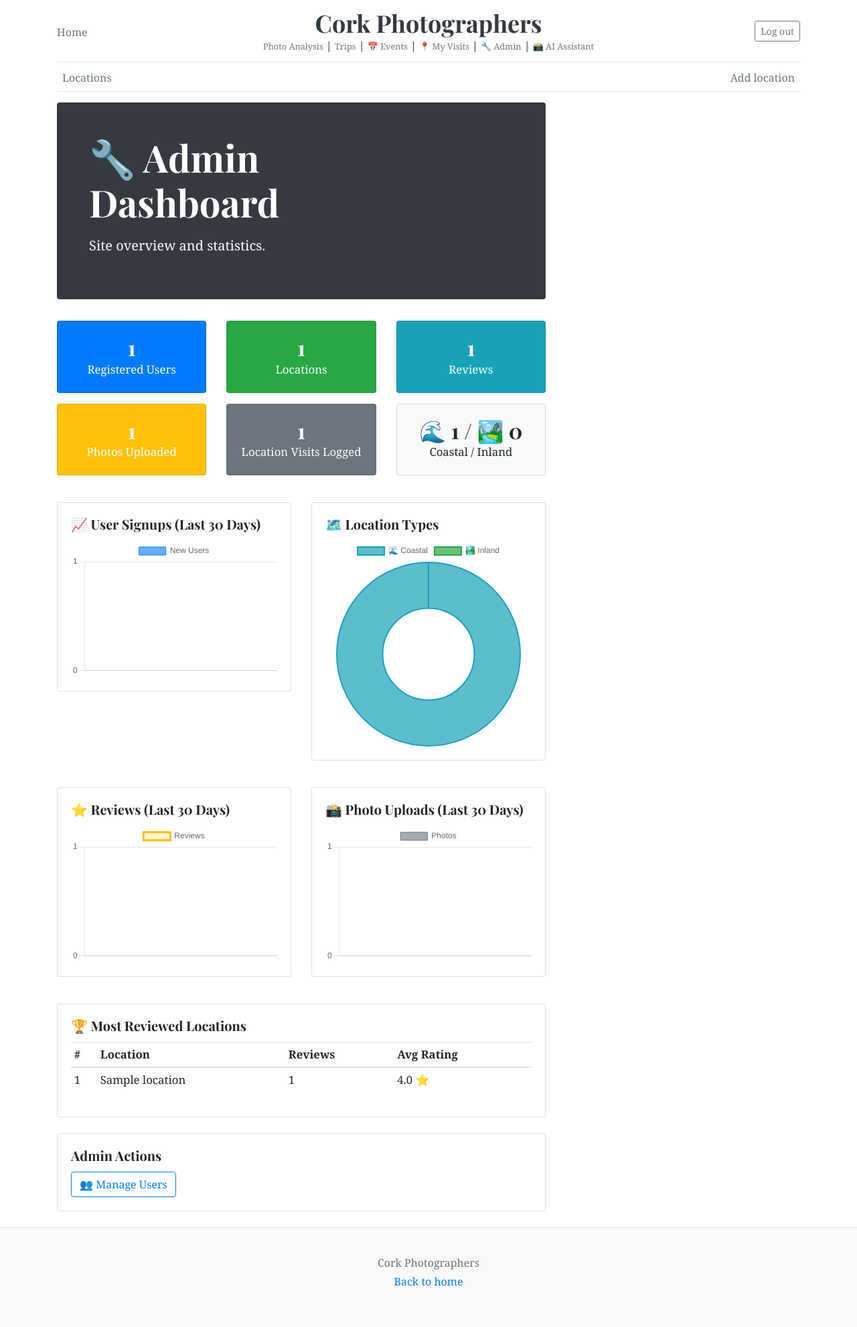
After one commit to EwanBrennan257/FinalYearProject, a Flask app: page /admin in a window 1280 px wide. The commit adds this page. Shown: the whole page at 67% size. Run offline with Flask 3, Linux system fonts and the light colour scheme; a user stored in the database is signed in; tables that the repository leaves empty hold one stand-in row (values such as "Sample post"); some libraries are stand-ins or nearby versions.

Commit message:
Add admin dashboard with charts and user management

```diff
--- a/app.py
+++ b/app.py
@@ -266,6 +266,16 @@ app.register_blueprint(init_events(db, Location))
 with app.app_context():
     db.create_all()
     print("✅ Database tables created!")
+
+    #auto promote the admin email from environment variable
+    admin_email = os.getenv("ADMIN_EMAIL")
+    if admin_email:
+        admin_email = admin_email.strip().lower()
+        admin_user = User.query.filter_by(email=admin_email).first()
+        if admin_user and admin_user.role != "admin":
+            admin_user.role = "admin"
+            db.session.commit()
+            print(f"✅ {admin_email} promoted to admin!")
 
 @login_manager.user_loader#required by flask login returns corresponding user so that same user works on later requests
 def load_user(user_id):#maintains a users session
@@ -544,6 +554,155 @@ def delete_photo(photo_id):
 
     flash("Photo deleted.", "success")
     return redirect(url_for("location_detail", slug=slug))
+
+
+# ── Admin Panel ──
+@app.route("/admin")
+@login_required
+def admin_dashboard():#admin dashboard with stats and graphs
+    if current_user.role != "admin":
+        abort(403)
+
+    #count totals for the stats cards
+    total_users = User.query.count()
+    total_locations = Location.query.count()
+    total_reviews = Review.query.count()
+    total_photos = Photo.query.count()
+    total_visits = Visit.query.count()
+
+    #get user signups per day for the last 30 days
+    thirty_days_ago = dt.datetime.utcnow() - dt.timedelta(days=30)
+
+    user_signups = (
+        db.session.query(
+            db.func.date(User.created_at).label("day"),#group by date
+            db.func.count(User.id).label("count")#count users per day
+        )
+        .filter(User.created_at >= thirty_days_ago)
+        .group_by(db.func.date(User.created_at))
+        .order_by(db.func.date(User.created_at).asc())
+        .all()
+    )
+
+    #get locations created per day for the last 30 days
+    #locations don't have created_at so we'll count total locations
+    #instead let's get reviews per day as activity metric
+    review_activity = (
+        db.session.query(
+            db.func.date(Review.created_at).label("day"),
+            db.func.count(Review.id).label("count")
+        )
+        .filter(Review.created_at >= thirty_days_ago)
+        .group_by(db.func.date(Review.created_at))
+        .order_by(db.func.date(Review.created_at).asc())
+        .all()
+    )
+
+    #get photo uploads per day for the last 30 days
+    photo_activity = (
+        db.session.query(
+            db.func.date(Photo.uploaded_at).label("day"),
+            db.func.count(Photo.id).label("count")
+        )
+        .filter(Photo.uploaded_at >= thirty_days_ago)
+        .group_by(db.func.date(Photo.uploaded_at))
+        .order_by(db.func.date(Photo.uploaded_at).asc())
+        .all()
+    )
+
+    #coastal vs inland count
+    coastal_count = Location.query.filter_by(is_coastal=True).count()
+    inland_count = Location.query.filter_by(is_coastal=False).count()
+
+    #top rated locations (locations with most reviews)
+    top_locations = (
+        db.session.query(
+            Location.name,
+            db.func.count(Review.id).label("review_count"),
+            db.func.avg(Review.rating).label("avg_rating")
+        )
+        .join(Review, Review.location_id == Location.id)
+        .group_by(Location.id, Location.name)
+        .order_by(db.func.count(Review.id).desc())
+        .limit(5)
+        .all()
+    )
+
+    #format chart data as lists for JSON
+    signup_labels = [str(row.day) for row in user_signups]
+    signup_data = [row.count for row in user_signups]
+
+    review_labels = [str(row.day) for row in review_activity]
+    review_data = [row.count for row in review_activity]
+
+    photo_labels = [str(row.day) for row in photo_activity]
+    photo_data = [row.count for row in photo_activity]
+
+    return render_template(
+        "admin_dashboard.html",
+        total_users=total_users,
+        total_locations=total_locations,
+        total_reviews=total_reviews,
+        total_photos=total_photos,
+        total_visits=total_visits,
+        coastal_count=coastal_count,
+        inland_count=inland_count,
+        top_locations=top_locations,
+        signup_labels=signup_labels,
+        signup_data=signup_data,
+        review_labels=review_labels,
+        review_data=review_data,
+        photo_labels=photo_labels,
+        photo_data=photo_data,
+    )
+
+# ── Admin Panel ──
+@app.route("/admin/users")
+@login_required
+def admin_users():#admin panel to manage users
+    if current_user.role != "admin":
+        abort(403)
+
+    users = User.query.order_by(User.created_at.desc()).all()
+    return render_template("admin_users.html", users=users)
+
+
+@app.route("/admin/users/<int:user_id>/promote", methods=["POST"])
+@login_required
+def admin_promote(user_id):#promote a user to admin
+    if current_user.role != "admin":
+        abort(403)
+
+    user = User.query.get_or_404(user_id)
+
+    if user.id == current_user.id:#can't promote yourself you're already admin
+        flash("You're already an admin.", "info")
+        return redirect(url_for("admin_users"))
+
+    user.role = "admin"
+    db.session.commit()
+
+    flash(f"{user.email} is now an admin.", "success")
+    return redirect(url_for("admin_users"))
+
+
+@app.route("/admin/users/<int:user_id>/demote", methods=["POST"])
+@login_required
+def admin_demote(user_id):#demote an admin back to a regular user
+    if current_user.role != "admin":
+        abort(403)
+
+    user = User.query.get_or_404(user_id)
+
+    if user.id == current_user.id:#can't demote yourself prevents locking yourself out
+        flash("You can't remove your own admin role.", "warning")
+        return redirect(url_for("admin_users"))
+
+    user.role = "user"
+    db.session.commit()
+
+    flash(f"{user.email} is no longer an admin.", "success")
+    return redirect(url_for("admin_users"))
 
 
 #initialize analyzer
--- /dev/null
+++ b/templates/admin_dashboard.html
@@ -0,0 +1,241 @@
+{% extends "base.html" %}
+{% block title %}Admin Dashboard - Cork Photographers{% endblock %}
+
+{% block content %}
+<div class="jumbotron p-3 p-md-5 text-white rounded bg-dark">
+  <div class="col-md-10 px-0">
+    <h1 class="display-4">🔧 Admin Dashboard</h1>
+    <p class="lead my-3">Site overview and statistics.</p>
+  </div>
+</div>
+
+<!-- Stats Cards -->
+<div class="row mb-4">
+  <div class="col-md-4 mb-3">
+    <div class="card text-white bg-primary">
+      <div class="card-body text-center">
+        <h2 class="mb-0">{{ total_users }}</h2>
+        <p class="mb-0">Registered Users</p>
+      </div>
+    </div>
+  </div>
+  <div class="col-md-4 mb-3">
+    <div class="card text-white bg-success">
+      <div class="card-body text-center">
+        <h2 class="mb-0">{{ total_locations }}</h2>
+        <p class="mb-0">Locations</p>
+      </div>
+    </div>
+  </div>
+  <div class="col-md-4 mb-3">
+    <div class="card text-white bg-info">
+      <div class="card-body text-center">
+        <h2 class="mb-0">{{ total_reviews }}</h2>
+        <p class="mb-0">Reviews</p>
+      </div>
+    </div>
+  </div>
+  <div class="col-md-4 mb-3">
+    <div class="card text-white bg-warning">
+      <div class="card-body text-center">
+        <h2 class="mb-0">{{ total_photos }}</h2>
+        <p class="mb-0">Photos Uploaded</p>
+      </div>
+    </div>
+  </div>
+  <div class="col-md-4 mb-3">
+    <div class="card text-white bg-secondary">
+      <div class="card-body text-center">
+        <h2 class="mb-0">{{ total_visits }}</h2>
+        <p class="mb-0">Location Visits Logged</p>
+      </div>
+    </div>
+  </div>
+  <div class="col-md-4 mb-3">
+    <div class="card bg-light">
+      <div class="card-body text-center">
+        <h2 class="mb-0">🌊 {{ coastal_count }} / 🏞️ {{ inland_count }}</h2>
+        <p class="mb-0">Coastal / Inland</p>
+      </div>
+    </div>
+  </div>
+</div>
+
+<!-- Charts Row -->
+<div class="row mb-4">
+  <!-- User Signups Chart -->
+  <div class="col-md-6 mb-3">
+    <div class="card">
+      <div class="card-body">
+        <h5 class="card-title">📈 User Signups (Last 30 Days)</h5>
+        <canvas id="signupChart" height="200"></canvas>
+      </div>
+    </div>
+  </div>
+
+  <!-- Coastal vs Inland Pie Chart -->
+  <div class="col-md-6 mb-3">
+    <div class="card">
+      <div class="card-body">
+        <h5 class="card-title">🗺️ Location Types</h5>
+        <canvas id="locationTypeChart" height="200"></canvas>
+      </div>
+    </div>
+  </div>
+</div>
+
+<div class="row mb-4">
+  <!-- Reviews Activity Chart -->
+  <div class="col-md-6 mb-3">
+    <div class="card">
+      <div class="card-body">
+        <h5 class="card-title">⭐ Reviews (Last 30 Days)</h5>
+        <canvas id="reviewChart" height="200"></canvas>
+      </div>
+    </div>
+  </div>
+
+  <!-- Photo Uploads Chart -->
+  <div class="col-md-6 mb-3">
+    <div class="card">
+      <div class="card-body">
+        <h5 class="card-title">📸 Photo Uploads (Last 30 Days)</h5>
+        <canvas id="photoChart" height="200"></canvas>
+      </div>
+    </div>
+  </div>
+</div>
+
+<!-- Top Locations Table -->
+{% if top_locations %}
+<div class="card mb-4">
+  <div class="card-body">
+    <h5 class="card-title">🏆 Most Reviewed Locations</h5>
+    <table class="table table-sm">
+      <thead>
+        <tr>
+          <th>#</th>
+          <th>Location</th>
+          <th>Reviews</th>
+          <th>Avg Rating</th>
+        </tr>
+      </thead>
+      <tbody>
+        {% for loc in top_locations %}
+          <tr>
+            <td>{{ loop.index }}</td>
+            <td>{{ loc.name }}</td>
+            <td>{{ loc.review_count }}</td>
+            <td>{{ "%.1f"|format(loc.avg_rating) }} ⭐</td>
+          </tr>
+        {% endfor %}
+      </tbody>
+    </table>
+  </div>
+</div>
+{% endif %}
+
+<!-- Admin Actions -->
+<div class="card mb-4">
+  <div class="card-body">
+    <h5 class="card-title">Admin Actions</h5>
+    <a href="{{ url_for('admin_users') }}" class="btn btn-outline-primary">👥 Manage Users</a>
+  </div>
+</div>
+
+<!-- Chart.js CDN -->
+<script src="https://cdn.jsdelivr.net/npm/chart.js@4.4.1/dist/chart.umd.min.js"></script>
+
+<script>
+// User Signups Line Chart
+new Chart(document.getElementById('signupChart'), {
+  type: 'bar',
+  data: {
+    labels: {{ signup_labels|tojson }},
+    datasets: [{
+      label: 'New Users',
+      data: {{ signup_data|tojson }},
+      backgroundColor: 'rgba(0, 123, 255, 0.6)',
+      borderColor: 'rgba(0, 123, 255, 1)',
+      borderWidth: 1
+    }]
+  },
+  options: {
+    responsive: true,
+    scales: {
+      y: {
+        beginAtZero: true,
+        ticks: { stepSize: 1 }
+      }
+    }
+  }
+});
+
+// Coastal vs Inland Pie Chart
+new Chart(document.getElementById('locationTypeChart'), {
+  type: 'doughnut',
+  data: {
+    labels: ['🌊 Coastal', '🏞️ Inland'],
+    datasets: [{
+      data: [{{ coastal_count }}, {{ inland_count }}],
+      backgroundColor: ['rgba(23, 162, 184, 0.7)', 'rgba(40, 167, 69, 0.7)'],
+      borderColor: ['rgba(23, 162, 184, 1)', 'rgba(40, 167, 69, 1)'],
+      borderWidth: 2
+    }]
+  },
+  options: {
+    responsive: true
+  }
+});
+
+// Reviews Activity Chart
+new Chart(document.getElementById('reviewChart'), {
+  type: 'line',
+  data: {
+    labels: {{ review_labels|tojson }},
+    datasets: [{
+      label: 'Reviews',
+      data: {{ review_data|tojson }},
+      borderColor: 'rgba(255, 193, 7, 1)',
+      backgroundColor: 'rgba(255, 193, 7, 0.2)',
+      fill: true,
+      tension: 0.3
+    }]
+  },
+  options: {
+    responsive: true,
+    scales: {
+      y: {
+        beginAtZero: true,
+        ticks: { stepSize: 1 }
+      }
+    }
+  }
+});
+
+// Photo Uploads Chart
+new Chart(document.getElementById('photoChart'), {
+  type: 'bar',
+  data: {
+    labels: {{ photo_labels|tojson }},
+    datasets: [{
+      label: 'Photos',
+      data: {{ photo_data|tojson }},
+      backgroundColor: 'rgba(108, 117, 125, 0.6)',
+      borderColor: 'rgba(108, 117, 125, 1)',
+      borderWidth: 1
+    }]
+  },
+  options: {
+    responsive: true,
+    scales: {
+      y: {
+        beginAtZero: true,
+        ticks: { stepSize: 1 }
+      }
+    }
+  }
+});
+</script>
+
+{% endblock %}
--- a/templates/base.html
+++ b/templates/base.html
@@ -34,6 +34,9 @@
         <a href="{{ url_for('events.events_list') }}" class="text-muted small">📅 Events</a> |
         {% if current_user.is_authenticated %}
           <a href="{{ url_for('my_visits') }}" class="text-muted small">📍 My Visits</a> |
+          {% if current_user.role == 'admin' %}
+            <a href="{{ url_for('admin_dashboard') }}" class="text-muted small">🔧 Admin</a> |
+          {% endif %}
                   {% endif %}
         <a href="{{ url_for('assistant_page') }}" class="text-muted small">📸 AI Assistant</a>
       </div>
```
Also changed, not shown: templates/admin_users.html (added, +70 -0 lines).
